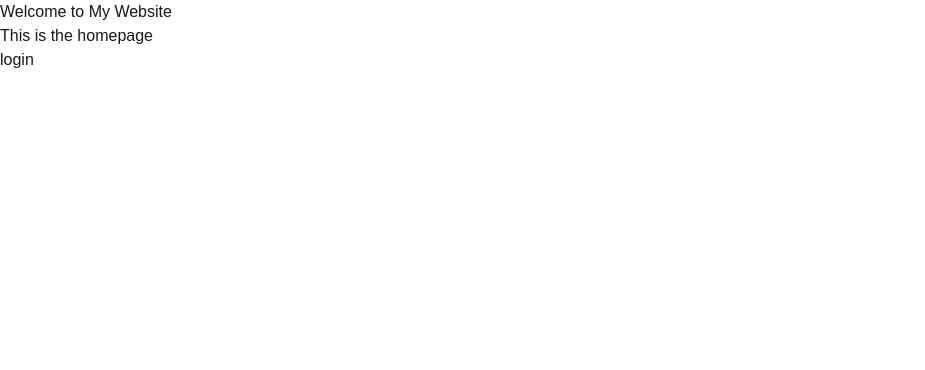
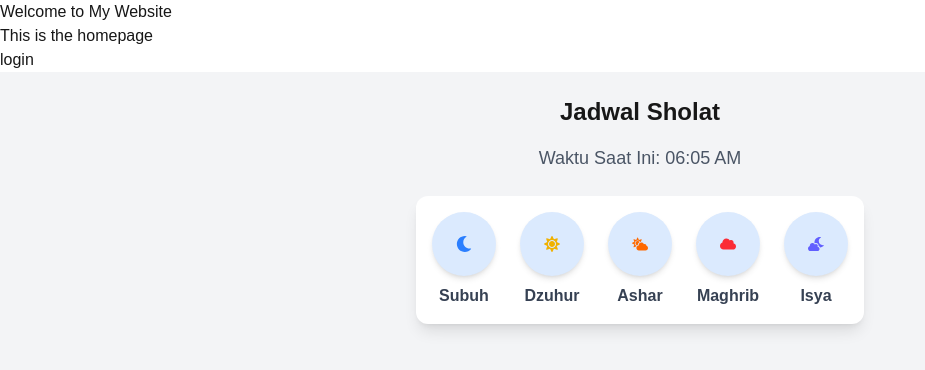
Before and after one commit to rifchzschki/Client-Salman-Integrated-Apps, a Next.js app: page / in a window 1280 px wide. Shown: the top 370 px of the page, without its empty margins (0-925 px from the left). Built offline with nearby package versions, Linux system fonts and the light colour scheme; no server answers.

Commit message:
feat: jadwal sholat works!, but need little style adjustment

```diff
--- a/package.json
+++ b/package.json
@@ -11,7 +11,8 @@
   "dependencies": {
     "next": "^15.2.1",
     "react": "^19.0.0",
-    "react-dom": "^19.0.0"
+    "react-dom": "^19.0.0",
+    "react-icons": "^5.5.0"
   },
   "devDependencies": {
     "@eslint/eslintrc": "^3",
--- a/src/app/page.tsx
+++ b/src/app/page.tsx
@@ -1,4 +1,5 @@
 import Link from 'next/link';
+import PrayerSchedule from '../components/prayerTimes'
 
 export default function HomePage() {
   return (
@@ -10,6 +11,7 @@ export default function HomePage() {
           <li><Link href="/login">login</Link></li>
         </ul>
       </nav>
+      <PrayerSchedule/>
     </main>
   );
 }
--- /dev/null
+++ b/src/components/prayerTimes.tsx
@@ -0,0 +1,148 @@
+"use client";
+import { useState, useEffect, JSX } from "react";
+import {
+  FaSun,
+  FaCloudSun,
+  FaCloudMoon,
+  FaMoon,
+  FaCloud,
+} from "react-icons/fa";
+
+const prayerIcon: {
+  name: string;
+  nameTimings: keyof PrayerTimes;
+  icon: JSX.Element;
+}[] = [
+  {
+    name: "Subuh",
+    nameTimings: "Fajr",
+    icon: <FaMoon className="text-blue-500" />,
+  },
+  {
+    name: "Dzuhur",
+    nameTimings: "Dhuhr",
+    icon: <FaSun className="text-yellow-500" />,
+  },
+  {
+    name: "Ashar",
+    nameTimings: "Asr",
+    icon: <FaCloudSun className="text-orange-500" />,
+  },
+  {
+    name: "Maghrib",
+    nameTimings: "Maghrib",
+    icon: <FaCloud className="text-red-500" />,
+  },
+  {
+    name: "Isya",
+    nameTimings: "Isha",
+    icon: <FaCloudMoon className="text-indigo-500" />,
+  },
+];
+
+interface Location {
+  latitude: number;
+  longitude: number;
+}
+
+interface PrayerTimes {
+  Fajr: string;
+  Sunrise: string;
+  Dhuhr: string;
+  Asr: string;
+  Maghrib: string;
+  Isha: string;
+  Imsak: string;
+  Midnight: string;
+  Firstthird: string;
+  Lastthird: string;
+  Sunset: string;
+}
+
+export default function PrayerSchedule() {
+  const [currentTime, setCurrentTime] = useState("");
+  const [location, setLocation] = useState<Location | null>(null);
+  const [error, setError] = useState<string>("");
+  const [prayerTimes, setPrayerTimes] = useState<PrayerTimes | null>(null);
+
+  useEffect(() => {
+    const updateClock = () => {
+      const now = new Date();
+      setCurrentTime(
+        now.toLocaleTimeString([], { hour: "2-digit", minute: "2-digit" })
+      );
+    };
+    updateClock();
+    const interval = setInterval(updateClock, 60000);
+    return () => clearInterval(interval);
+  }, []);
+
+  useEffect(() => {
+    if (!navigator.geolocation) {
+      setError("Geolocation tidak didukung di browser ini.");
+      return;
+    }
+
+    navigator.geolocation.getCurrentPosition(
+      (position) => {
+        const loc: Location = {
+          latitude: position.coords.latitude,
+          longitude: position.coords.longitude,
+        };
+        setLocation(loc);
+        fetchPrayerTimes(loc);
+      },
+      (err) => {
+        setError("Gagal mendapatkan lokasi: " + err.message);
+      }
+    );
+  }, []);
+
+  const fetchPrayerTimes = async (loc: Location) => {
+    try {
+      const now = new Date();
+      const day = String(now.getDate()).padStart(2, "0"); // Format 01-31
+      const month = String(now.getMonth() + 1).padStart(2, "0"); // Format 01-12 (karena getMonth() dimulai dari 0)
+      const year = now.getFullYear();
+      const formattedDate = `${day}-${month}-${year}`;
+      const response = await fetch(
+        `https://api.aladhan.com/v1/timings/${formattedDate}?latitude=${loc.latitude}&longitude=${loc.longitude}&method=20&shafaq=ahmer&tune=5%2C3%2C5%2C7%2C9%2C-1%2C0%2C8%2C-6&school=0&midnightMode=0&calendarMethod=UAQ`
+      );
+      const result = await response.json();
+
+      if (result.status === "OK") {
+        setPrayerTimes(result.data.timings);
+      }
+    } catch (err) {
+      setError("Terjadi kesalahan mengambil data waktu sholat");
+    }
+  };
+
+  const findTimes = (nameTimings: keyof PrayerTimes) => {
+    if (prayerTimes) {
+      return prayerTimes?.[nameTimings] || "Loading...";
+    }
+  };
+
+  return (
+    <div className="flex flex-col items-center p-6 bg-gray-100 min-h-screen">
+      <h1 className="text-2xl font-semibold mb-4">Jadwal Sholat</h1>
+      <p className="text-lg text-gray-600 mb-6">
+        Waktu Saat Ini: {currentTime}
+      </p>
+      <div className="flex space-x-6 bg-white p-4 rounded-xl shadow-lg">
+        {prayerIcon.map((prayer, index) => (
+          <div key={index} className="flex flex-col items-center">
+            <div className="w-16 h-16 flex items-center justify-center rounded-full bg-blue-100 shadow-md">
+              {prayer.icon}
+            </div>
+            <p className="mt-2 text-gray-700 font-semibold">{prayer.name}</p>
+            <p className="text-sm text-gray-500">
+              {findTimes(prayer.nameTimings)}
+            </p>
+          </div>
+        ))}
+      </div>
+    </div>
+  );
+}
```
Also changed, not shown: 1 other file (tests, documents, lock files or other folders).
